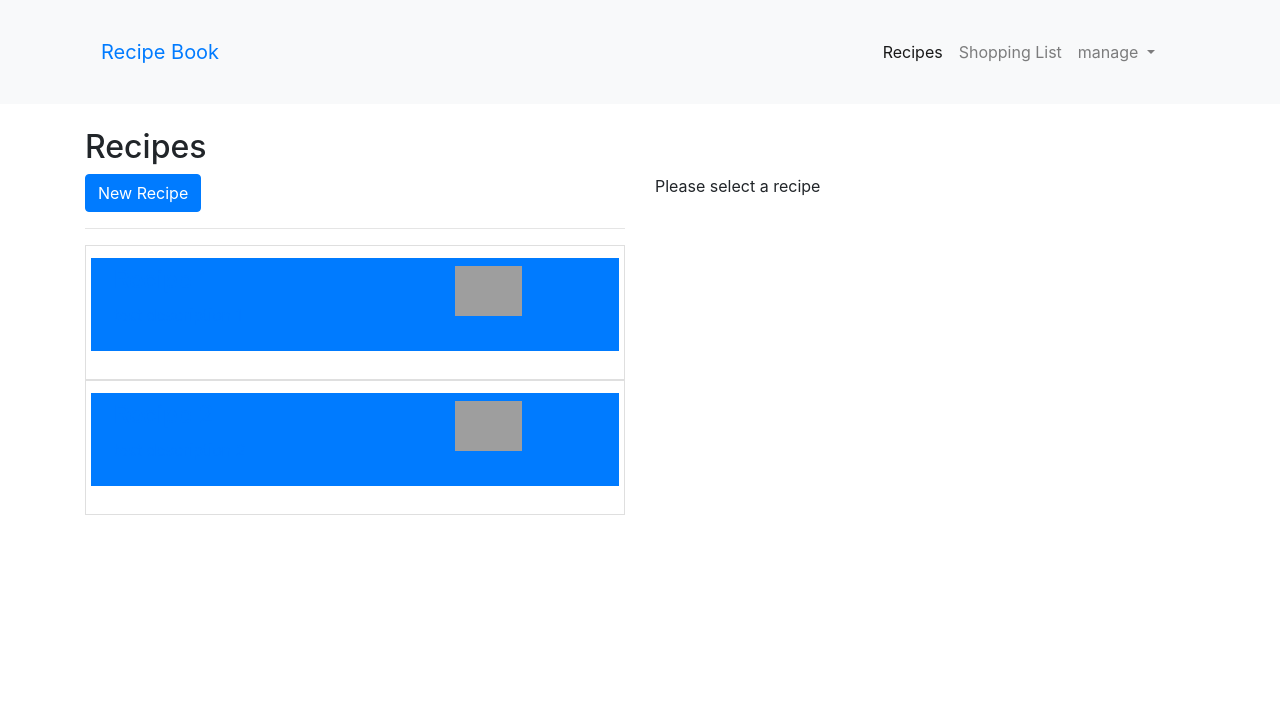
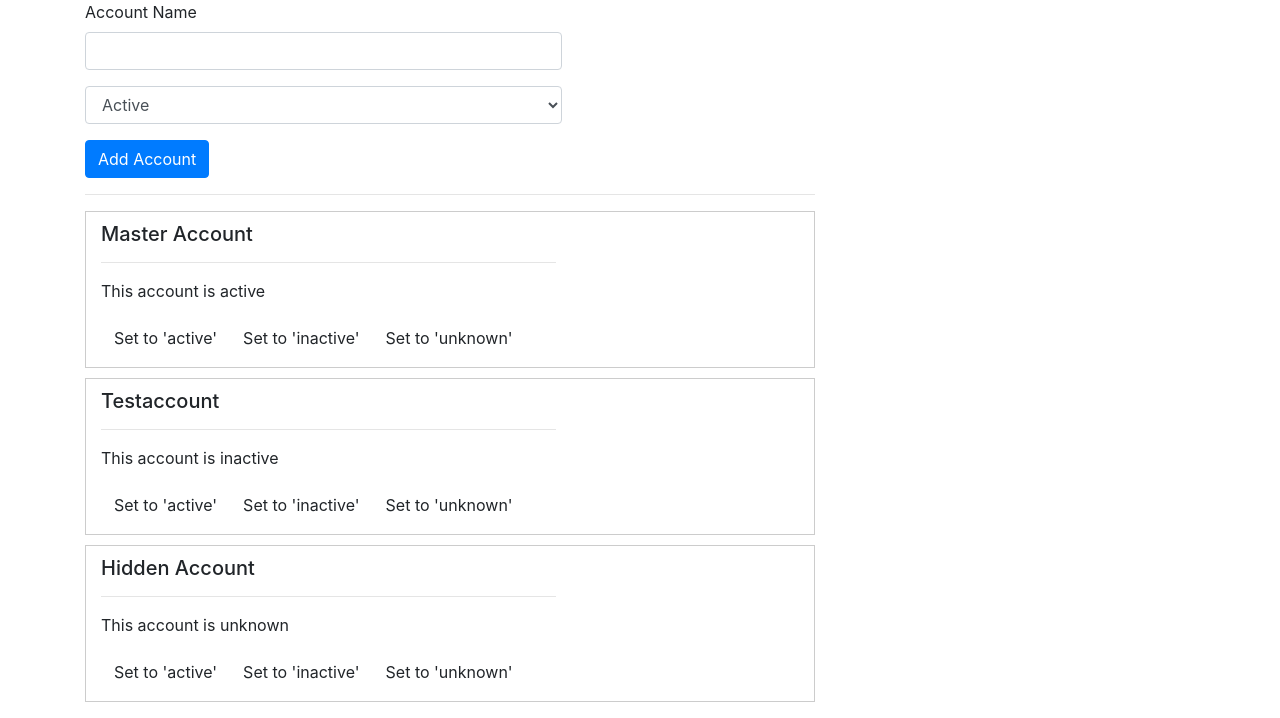
Before and after one commit to chandra10207/Angular-Recipe-Book, an Angular app: page / in a window 1280 px wide. Shown: the top 718 px of the page. Built offline with nearby package versions, Linux system fonts and the light colour scheme; grey boxes are pictures that could not be loaded.

Commit message:
init services and dependancy injection

```diff
--- /dev/null
+++ b/src/app/account/account.component.css
@@ -0,0 +1,5 @@
+.row {
+  border: 1px solid #ccc;
+  margin: 10px 0;
+  padding: 10px 0;
+}
--- /dev/null
+++ b/src/app/account/account.component.html
@@ -0,0 +1,10 @@
+<div class="row">
+  <div class="col-xs-12 col-md-8 col-md-offset-2">
+    <h5>{{ account.name }}</h5>
+    <hr>
+    <p>This account is {{ account.status }}</p>
+    <button class="btn btn-default" (click)="onSetTo('active')">Set to 'active'</button>
+    <button class="btn btn-default" (click)="onSetTo('inactive')">Set to 'inactive'</button>
+    <button class="btn btn-default" (click)="onSetTo('unknown')">Set to 'unknown'</button>
+  </div>
+</div>
--- /dev/null
+++ b/src/app/account/account.component.ts
@@ -0,0 +1,18 @@
+import { Component, EventEmitter, Input, Output } from '@angular/core';
+
+@Component({
+  selector: 'app-account',
+  templateUrl: './account.component.html',
+  styleUrls: ['./account.component.css']
+})
+export class AccountComponent {
+  @Input() account: {name: string, status: string};
+  @Input() id: number;
+  @Output() statusChanged = new EventEmitter<{id: number, newStatus: string}>();
+
+
+  onSetTo(status: string) {
+    this.statusChanged.emit({id: this.id, newStatus: status});
+    console.log('A server status changed, new status: ' + status);
+  }
+}
--- a/src/app/app.component.html
+++ b/src/app/app.component.html
@@ -1,4 +1,4 @@
-<app-header (current_state)="getCurrentState($event)"></app-header>
+<!-- <app-header (current_state)="getCurrentState($event)"></app-header>
 
 <div class="container-fluid py-4">
   <div class="container" *ngIf="activeState == 'recipe'">
@@ -8,8 +8,9 @@
   <div class="container" *ngIf="activeState == 'shopping_list'">
     <app-shopping-list></app-shopping-list>
   </div>
-</div>
+</div> -->
 
 
 
 <!-- <app-directives-deep-drive></app-directives-deep-drive> -->
+<app-services-dependancy-injection></app-services-dependancy-injection>
--- /dev/null
+++ b/src/app/new-account/new-account.component.html
@@ -0,0 +1,23 @@
+<div class="row">
+  <div class="col-xs-12 col-md-8 col-md-offset-2">
+    <div class="form-group">
+      <label>Account Name</label>
+      <input
+        type="text"
+        class="form-control"
+        #accountName>
+    </div>
+    <div class="form-group">
+      <select class="form-control" #status>
+        <option value="active">Active</option>
+        <option value="inactive">Inactive</option>
+        <option value="hidden">Hidden</option>
+      </select>
+    </div>
+    <button
+      class="btn btn-primary"
+      (click)="onCreateAccount(accountName.value, status.value)">
+      Add Account
+    </button>
+  </div>
+</div>
--- /dev/null
+++ b/src/app/new-account/new-account.component.ts
@@ -0,0 +1,18 @@
+import { Component, EventEmitter, Output } from '@angular/core';
+
+@Component({
+  selector: 'app-new-account',
+  templateUrl: './new-account.component.html',
+  styleUrls: ['./new-account.component.css']
+})
+export class NewAccountComponent {
+  @Output() accountAdded = new EventEmitter<{name: string, status: string}>();
+
+  onCreateAccount(accountName: string, accountStatus: string) {
+    this.accountAdded.emit({
+      name: accountName,
+      status: accountStatus
+    });
+    console.log('A server status changed, new status: ' + accountStatus);
+  }
+}
--- /dev/null
+++ b/src/app/services-dependancy-injection/services-dependancy-injection.component.html
@@ -0,0 +1,13 @@
+<div class="container">
+    <div class="row">
+      <div class="col-xs-12 col-md-8 col-md-offset-2">
+        <app-new-account (accountAdded)="onAccountAdded($event)"></app-new-account>
+        <hr>
+        <app-account
+          *ngFor="let acc of accounts; let i = index"
+          [account]="acc"
+          [id]="i"
+          (statusChanged)="onStatusChanged($event)"></app-account>
+      </div>
+    </div>
+  </div>
--- /dev/null
+++ b/src/app/services-dependancy-injection/services-dependancy-injection.component.ts
@@ -0,0 +1,39 @@
+import { Component, OnInit } from '@angular/core';
+
+@Component({
+  selector: 'app-services-dependancy-injection',
+  templateUrl: './services-dependancy-injection.component.html',
+  styleUrls: ['./services-dependancy-injection.component.scss']
+})
+export class ServicesDependancyInjectionComponent implements OnInit {
+
+  constructor() { }
+
+  ngOnInit(): void {
+  }
+
+  accounts = [
+    {
+      name: 'Master Account',
+      status: 'active'
+    },
+    {
+      name: 'Testaccount',
+      status: 'inactive'
+    },
+    {
+      name: 'Hidden Account',
+      status: 'unknown'
+    }
+  ];
+
+  onAccountAdded(newAccount: {name: string, status: string}) {
+    this.accounts.push(newAccount);
+  }
+
+  onStatusChanged(updateInfo: {id: number, newStatus: string}) {
+    this.accounts[updateInfo.id].status = updateInfo.newStatus;
+  }
+
+
+}
```
Also changed, not shown: src/app/app.module.ts (+7 -1 lines), src/app/new-account/new-account.component.css (added), src/app/services-dependancy-injection/services-dependancy-injection.component.scss (added), 1 other file (tests, documents, lock files or other folders).
